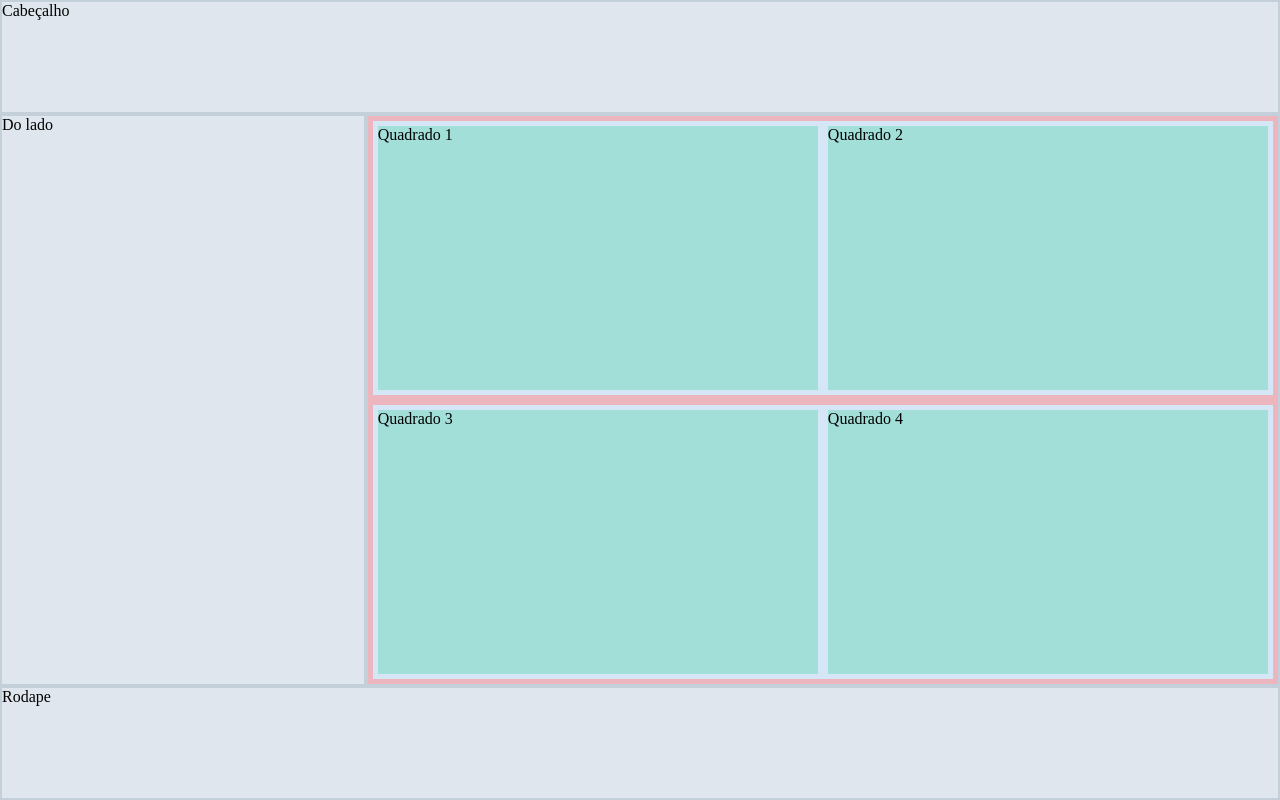
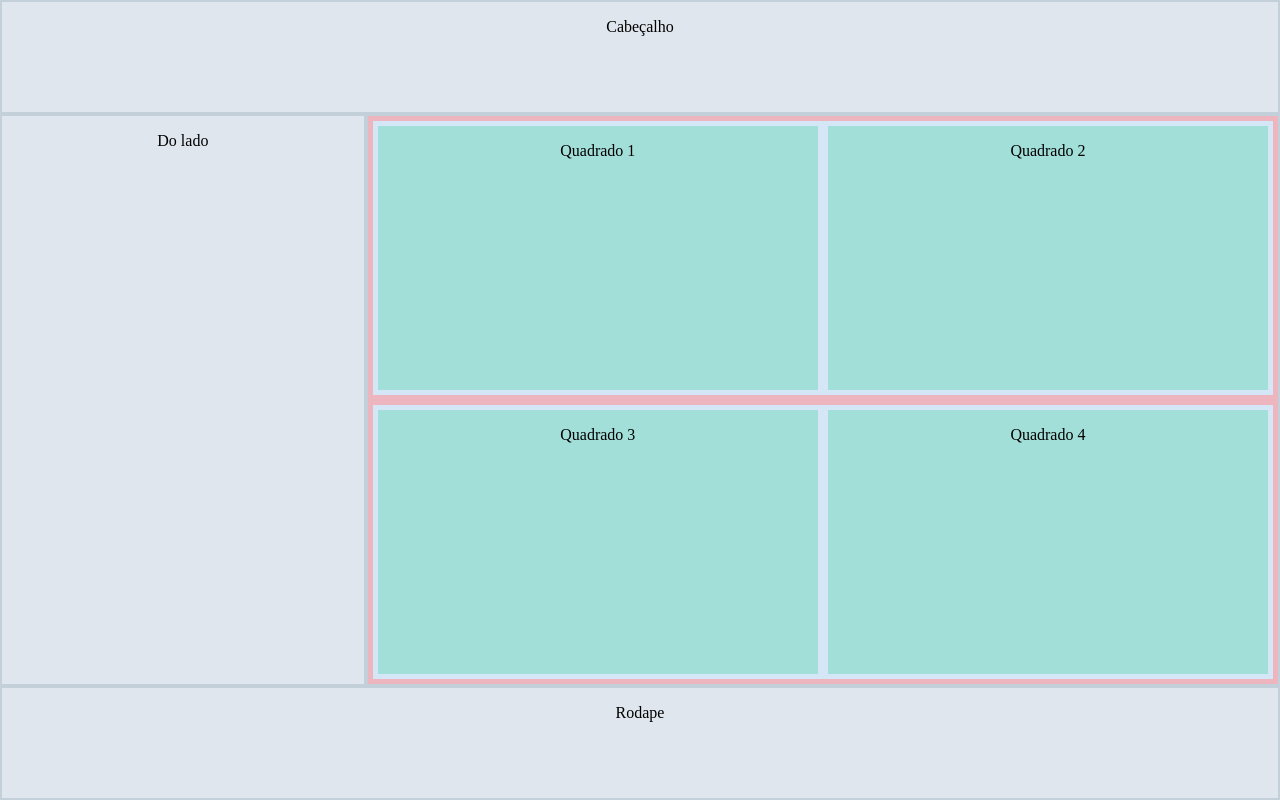
Before and after one commit to LucasSchubert/gridEFlexbox, a plain HTML site: page index.html in a window 1280 px wide. Drawn offline with Linux system fonts and the light colour scheme.

Commit message:
Ultima atualização

```diff
--- a/index.html
+++ b/index.html
@@ -10,23 +10,37 @@
 
 <body>
 
-    <header id="cabecalhoTag">Cabeçalho</header>
+    <header id="cabecalhoTag">
+        <p>Cabeçalho</p>
+    </header>
 
-    <aside id="doLadoTag">Do lado</aside>
+    <aside id="doLadoTag">
+        <p>Do lado</p>
+    </aside>
 
     <main id="principalTag">
         <div>
-            <article id="quadradoUm">Quadrado 1 </article>
-            <article id="quadradoDois">Quadrado 2 </article>
+            <article id="quadradoUm">
+                <p>Quadrado 1</p>
+            </article>
+            <article id="quadradoDois">
+                <p>Quadrado 2</p>
+            </article>
         </div>
 
         <div>
-            <article id="quadradoTres">Quadrado 3 </article>
-            <article id="quadradoQuatro">Quadrado 4 </article>
+            <article id="quadradoTres">
+                <p>Quadrado 3</p>
+            </article>
+            <article id="quadradoQuatro">
+                <p>Quadrado 4</p>
+            </article>
         </div>
     </main>
 
-    <footer id="rodapeTag">Rodape</footer>
+    <footer id="rodapeTag">
+        <p>Rodape</p>
+    </footer>
 
 </body>
 
--- a/style.css
+++ b/style.css
@@ -62,7 +62,8 @@ main {
 }
 
 div {
-    background-color: #d5e7f7;
+    background-color: #d5e7f7
+    ;
     display: flex;
     margin: 5px;
     flex-grow: 1;
@@ -80,3 +81,7 @@ article {
 
     margin: 5px;
 }
+
+p {
+    text-align: center;
+}
```
